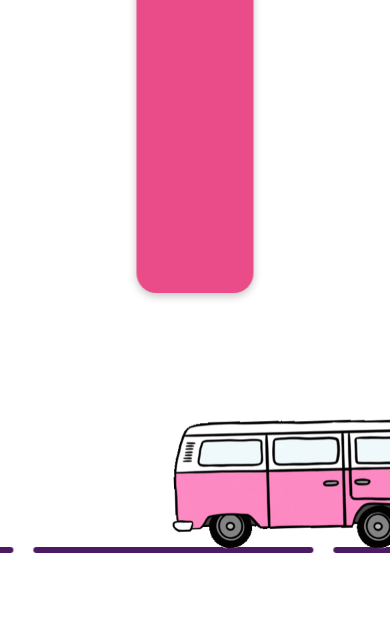
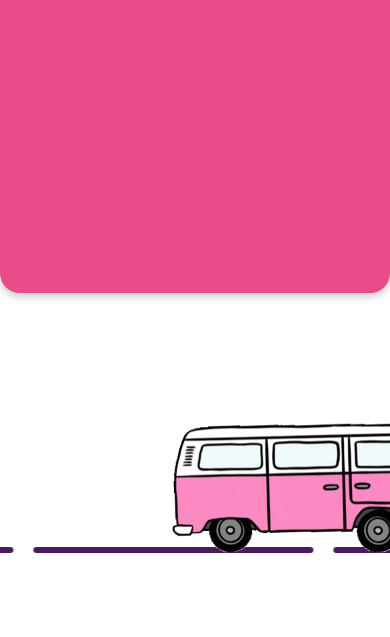
Before and after one commit to 0367602970/hpbd, a plain HTML site: page love/love.html in a window 390 px wide. Shown: the part 207-844 px from the top of the page. Drawn offline with nearby package versions, Linux system fonts and the light colour scheme.

Commit message:
add responsive

```diff
--- a/love/love.html
+++ b/love/love.html
@@ -6,11 +6,12 @@
     <link rel="stylesheet" href="love.css">
     <title>Document</title>
     <link rel="stylesheet" href="https://cdnjs.cloudflare.com/ajax/libs/font-awesome/6.4.2/css/all.min.css" integrity="sha512-z3gLpd7yknf1YoNbCzqRKc4qyor8gaKU1qmn+CShxbuBusANI9QpRohGBreCFkKxLhei6S9CQXFEbbKuqLg0DA==" crossorigin="anonymous" referrerpolicy="no-referrer" />
+    <link rel="stylesheet" href="https://cdn.jsdelivr.net/npm/bootstrap@5.3.2/dist/css/bootstrap.min.css">
 </head>
 <body>
     <div class="wrapper">
         <!-- <img src="../thư love.png" alt=""> -->
-        <div class="formInput">
+        <div class="formInput col-md-4 col-12 mx-auto">
 
             <div class="boxHands">
                 <div class="handsCat">
@@ -38,7 +39,7 @@
                 <div class="button"></div>
             </div>
         </div>
-        <div class="boxLine">
+        <div class="boxLine col-md-8 col-12 mx-auto">
             <div class="boxCar">
                 <img src="../image/car.gif" alt="">
             </div>
```
